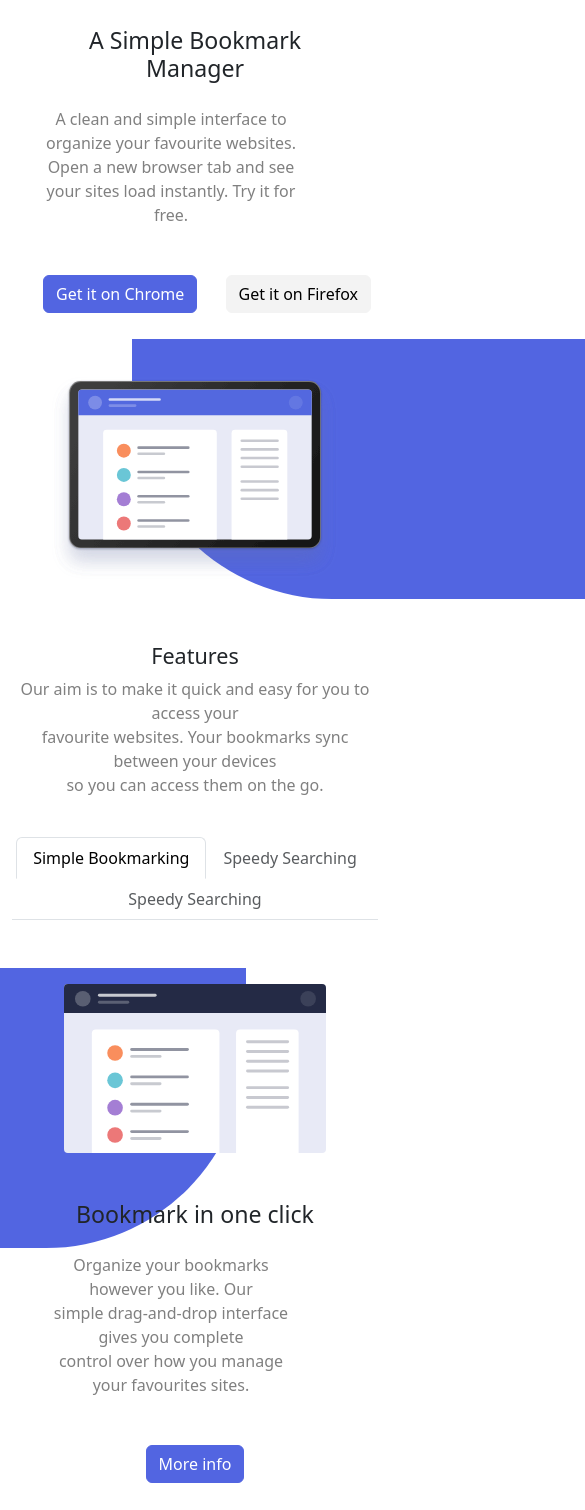
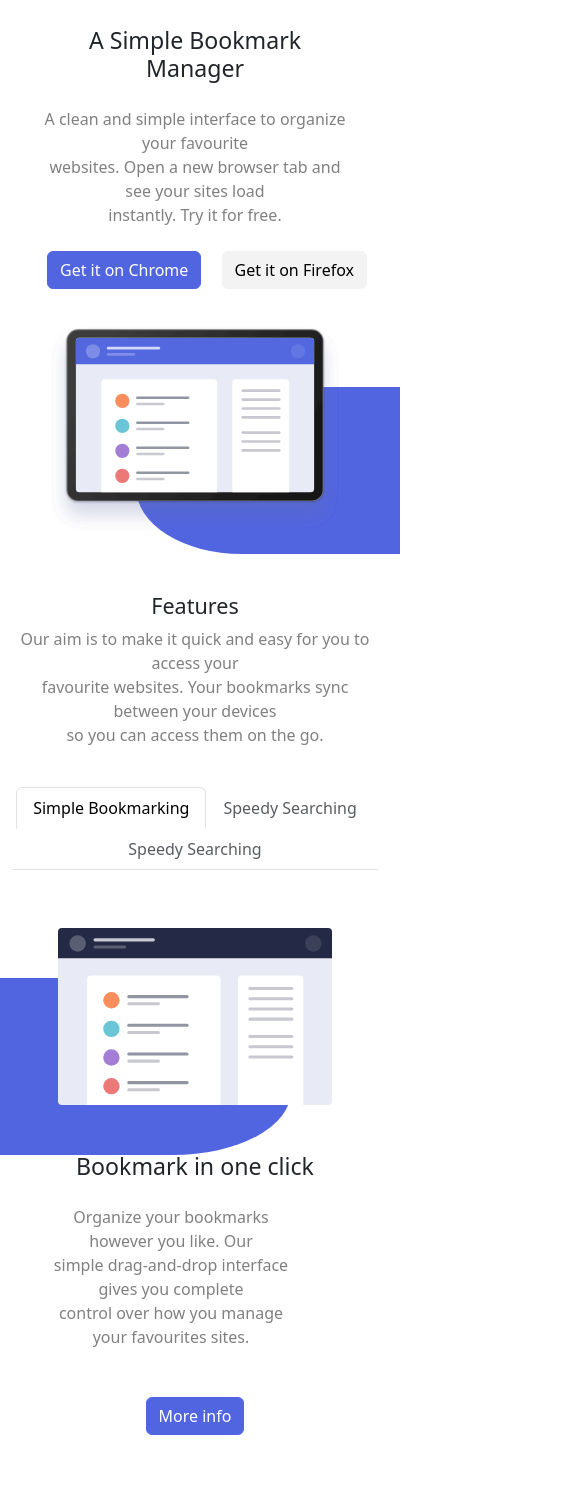
Before and after one commit to ClaudiaAmprimo/Sprint_1_2, a website: page index.html in a window 390 px wide. Shown: the part 77-1587 px from the top of the page, 585 px wide, since content can reach past the window. Drawn offline with nearby package versions, Linux system fonts and the light colour scheme.

Commit message:
avance diseño responsive

```diff
--- a/index.html
+++ b/index.html
@@ -38,21 +38,21 @@
       <div class="col-12 col-md-6 text-center text-md-start">
         <div>
           <h3 class="m-4">A Simple Bookmark<br>Manager</h3>
-          <p class="m-4 pe-5">A clean and simple interface to organize your favourite
-          websites. Open a new browser tab and see your sites load instantly.
-          Try it for free.</p>
-          <button type="button" class="btn btn-primary m-4">Get it on Chrome</button>
-          <button type="button" class="btn btn-light">Get it on Firefox</button>
+          <p class="m-4">A clean and simple interface to organize your favourite<br>
+          websites. Open a new browser tab and see your sites load<br>
+          instantly. Try it for free.</p>
+          <button type="button" class="btn btn-primary ms-4">Get it on Chrome</button>
+          <button type="button" class="btn btn-light ms-3">Get it on Firefox</button>
         </div>
       </div>
         <div class="col-md-6 d-flex justify-content-center position-relative">
           <div class="fondo_azul_derecha">
-            <img src="imagenes/illustration-hero.svg" class="img-fluid" alt="features tab">
+            <img src="imagenes/illustration-hero.svg" class="img-fluid position-relative" alt="features tab">
           </div>
         </div>
     </div>
   </div>
-  <div class="container-fluid">
+  <div class="container">
     <div class="row text-center mt-4">
       <div class="col">
         <h4>Features</h4>
@@ -72,7 +72,7 @@
         <a class="nav-link disabled" href="#" tabindex="-1" aria-disabled="true">Speedy Searching</a>
       </li>
     </ul>
-    <div class="container-fluid">
+    <div class="container">
       <div class="row align-items-center justify-content-center mt-4">
         <div class="col-md-6 d-flex justify-content-center position-relative">
           <div class="fondo_azul_izquierda mb-4">
@@ -103,32 +103,32 @@
     <div class="container m-3">
       <div class="row text-center p-3 justify-content-center">
         <div class="col">
-          <div class="card p-4 m-4" style="width: 15rem;">
+          <div class="card mx-auto p-4 m-4" style="width: 15rem;">
             <img src="imagenes/logo-chrome.svg" class="card-img-top" alt="Logo Google Chrome">
             <div class="card-body">
               <h5 class="card-title">Add to Chrome</h5>
               <p class="card-text">Minimun version 62</p>
-              <a href="#" class="btn btn-primary">Add & Install Extension</a>
+              <a href="#" class="btn btn-primary btn-single-line">Add & Install Extension</a>
             </div>
           </div>
         </div>
         <div class="col mt-4">
-          <div class="card p-4 m-4" style="width: 15rem;">
+          <div class="card mx-auto p-4 m-4" style="width: 15rem;">
             <img src="imagenes/logo-firefox.svg" class="card-img-top" alt="Logo Firefox">
             <div class="card-body">
               <h5 class="card-title">Add to Firefox</h5>
               <p class="card-text">Minimun version 55</p>
-              <a href="#" class="btn btn-primary">Add & Install Extension</a>
+              <a href="#" class="btn btn-primary btn-single-line">Add & Install Extension</a>
             </div>
           </div>
         </div>
         <div class="col mt-5">
-          <div class="card p-4 m-4" style="width: 15rem;">
+          <div class="card mx-auto p-4 m-4" style="width: 15rem;">
             <img src="imagenes/logo-opera.svg" class="card-img-top" alt="Logo Opera">
             <div class="card-body">
               <h5 class="card-title">Add to Opera</h5>
               <p class="card-text">Minimun version 46</p>
-              <a href="#" class="btn btn-primary">Add & Install Extension</a>
+              <a href="#" class="btn btn-primary btn-single-line">Add & Install Extension</a>
             </div>
           </div>
         </div>
--- a/styles.scss
+++ b/styles.scss
@@ -13,33 +13,33 @@ $theme-colors: (
 .fondo_azul_derecha{
   position: relative;
   width: max-content;
-  margin: 40px;
+  margin: 10%;
 }
 .fondo_azul_derecha::before {
   content: '';
   position: absolute;
-  bottom: -20px;
-  left: 180px;
+  bottom: -10%;
+  left: 30%;
   width: 90%;
-  height: 360px;
+  height: 80%;
   background-color: $primary;
-  border-bottom-left-radius: 200px;
+  border-bottom-left-radius: 40%;
   z-index: -1;
 }
 .fondo_azul_izquierda{
   position: relative;
   width: max-content;
-  margin: 40px;
+  margin: 10%;
 }
 .fondo_azul_izquierda::before {
   content: '';
   position: absolute;
-  bottom: -95px;
-  right: 80px;
+  bottom: -28%;
+  right: 15%;
   width: 120%;
-  height: 360px;
+  height: 100%;
   background-color: $primary;
-  border-bottom-right-radius: 200px;
+  border-bottom-right-radius: 36%;
   z-index: -1;
 }
 
@@ -67,38 +67,41 @@ p{
 #accordionFlushExample{
 width: 50%;
 }
+.btn-single-line{
+  white-space: nowrap;
+}
 
-@media (max-width: 576px){
-  .fondo_azul_derecha{
-    position: relative;
-    width: max-content;
-    margin: 40px;
-  }
-  .fondo_azul_derecha::before {
-    content: '';
-    position: absolute;
-    bottom: -20px;
-    left: 80px;
-    width: 100vh;
-    height: 260px;
-    background-color: $primary;
-    border-bottom-left-radius: 200px;
-    z-index: -1;
-  }
-  .fondo_azul_izquierda{
-    position: relative;
-    width: max-content;
-    margin: 40px;
-  }
-  .fondo_azul_izquierda::before {
-    content: '';
-    position: absolute;
-    bottom: -95px;
-    right: 80px;
-    width: 120%;
-    height: 280px;
-    background-color: $primary;
-    border-bottom-right-radius: 200px;
-    z-index: -1;
-  }
-}
+// @media (max-width: 576px){
+//   .fondo_azul_derecha{
+//     position: relative;
+//     width: max-content;
+//     margin: 40px;
+//   }
+//   .fondo_azul_derecha::before {
+//     content: '';
+//     position: absolute;
+//     bottom: -20px;
+//     left: 80px;
+//     width: 100vh;
+//     height: 260px;
+//     background-color: $primary;
+//     border-bottom-left-radius: 200px;
+//     z-index: -1;
+//   }
+//   .fondo_azul_izquierda{
+//     position: relative;
+//     width: max-content;
+//     margin: 40px;
+//   }
+//   .fondo_azul_izquierda::before {
+//     content: '';
+//     position: absolute;
+//     bottom: -95px;
+//     right: 80px;
+//     width: 120%;
+//     height: 280px;
+//     background-color: $primary;
+//     border-bottom-right-radius: 200px;
+//     z-index: -1;
+//   }
+// }
```
Also changed, not shown: styles.css, 1 other file.
